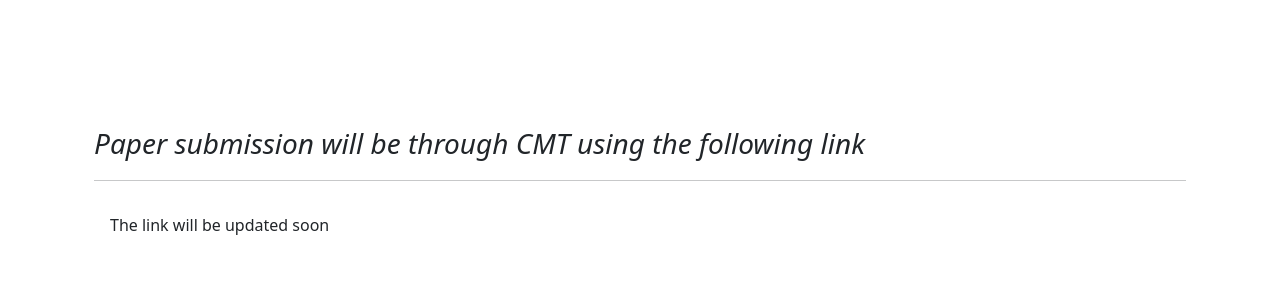
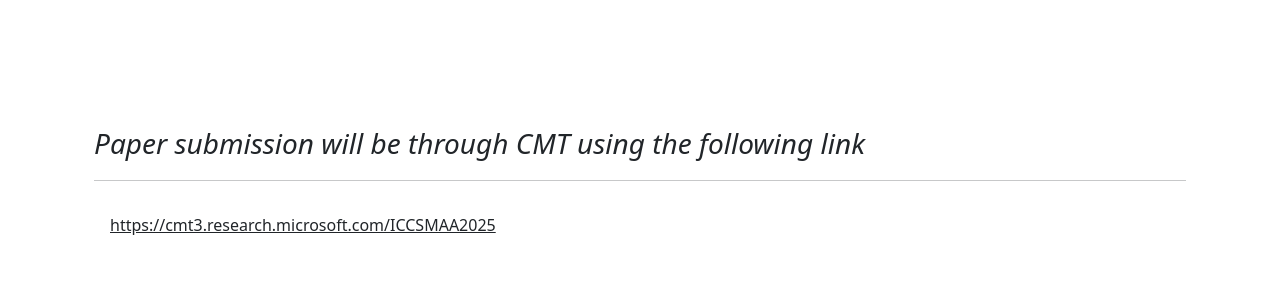
Before and after one commit to CHRIST-Infotech/ic2sma2, a plain HTML site: page 2024submission.html in a window 1280 px wide. Shown: the part 646-952 px from the top of the page. Drawn offline with nearby package versions, Linux system fonts and the light colour scheme.

Commit message:
link added

```diff
--- a/2024submission.html
+++ b/2024submission.html
@@ -95,7 +95,9 @@
                 </div>
                 <div class="px-3 py-3">
                     <div>
-                        The link will be updated soon
+                        <a href="https://cmt3.research.microsoft.com/ICCSMAA2025" target="_blank" class="text-dark">
+                            https://cmt3.research.microsoft.com/ICCSMAA2025
+                        </a>
                     </div>
                 </div>
             </div>
```
